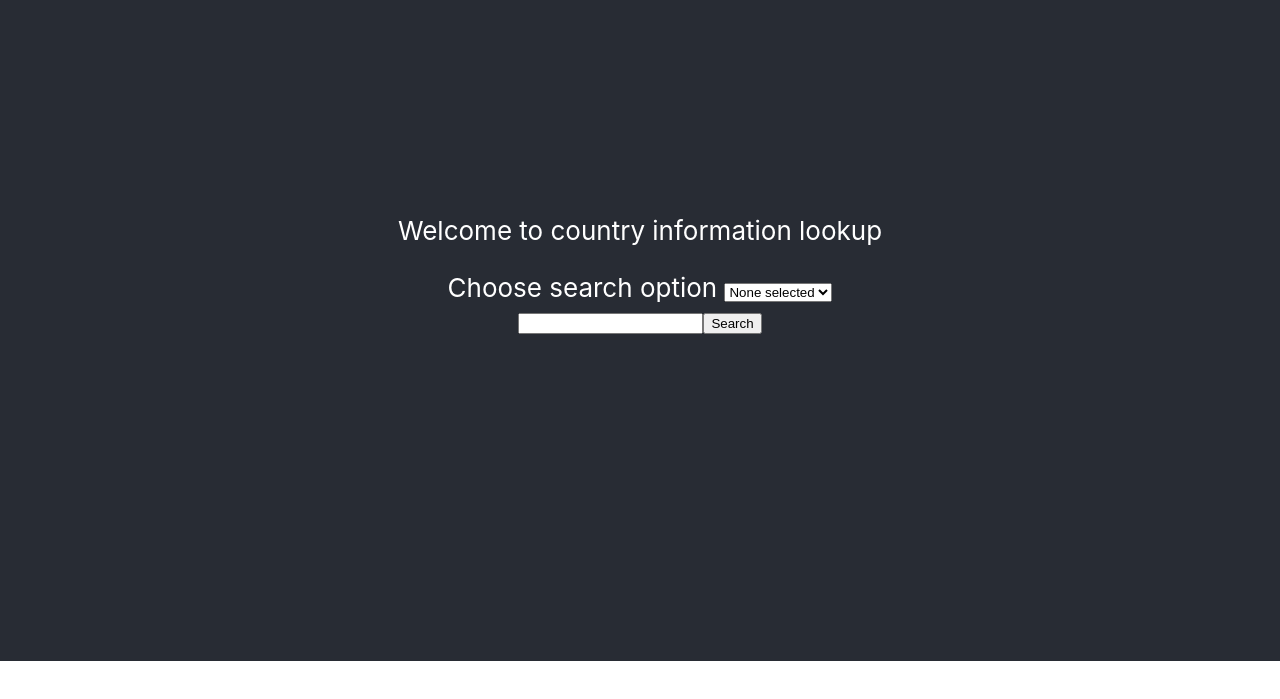
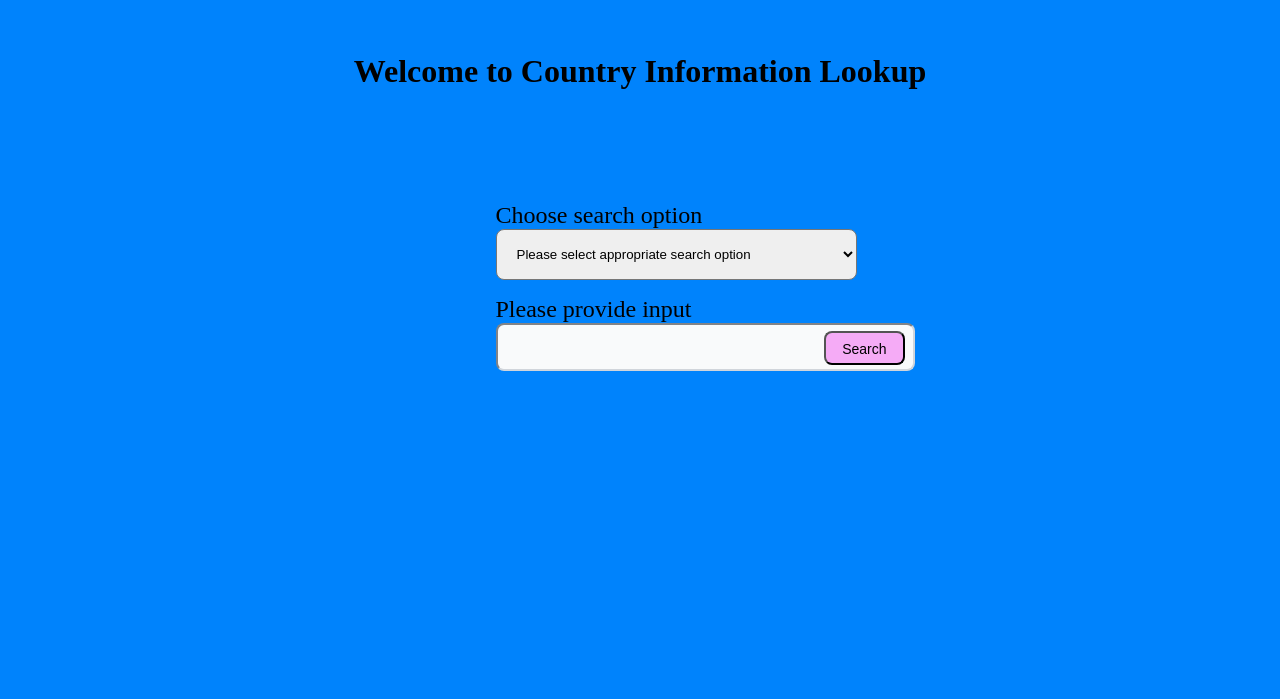
Before and after one commit to developer4551/ase2-countryinfolookup, a React (Create React App) app: page / in a window 1280 px wide. Shown: the part 139-838 px from the top of the page. Before the commit the page ends 800 px from the top, so only its background shows below. Built offline with nearby package versions, Linux system fonts and the light colour scheme.

Commit message:
Issue#4 - UI- Updated landing page UI, added css and tests

```diff
--- a/public/index.html
+++ b/public/index.html
@@ -25,6 +25,7 @@
       Learn how to configure a non-root public URL by running `npm run build`.
     -->
     <title>Welcome to Country Information Lookup</title>
+    <meta name="viewport" content="width=device-width, initial-scale=1.0">
   </head>
   <body>
     <noscript>You need to enable JavaScript to run this app.</noscript>
--- a/src/App.css
+++ b/src/App.css
@@ -1,5 +1,13 @@
+:root {
+  text-align: center;
+  font-family: "Times New Roman", Times, serif;
+  font-size: 1rem;
+}
+
 .App {
   text-align: center;
+  font-family: "Times New Roman", Times, serif;
+  font-size: 1rem;
 }
 
 .App-logo {
@@ -14,14 +22,15 @@
 }
 
 .App-header {
-  background-color: #282c34;
+  background-color: #0083FC;
   min-height: 100vh;
-  display: flex;
   flex-direction: column;
   align-items: center;
-  justify-content: center;
-  font-size: calc(10px + 2vmin);
-  color: white;
+  font-size: 2rem;
+  color: #000000;
+  font-style: normal;
+  font-weight: bold;
+  padding-top: 10rem;
 }
 
 .App-link {
--- a/src/App.js
+++ b/src/App.js
@@ -1,5 +1,4 @@
 import './App.css';
-//import React, { useState } from "react";
 import {
   Routes,
   Route
@@ -11,7 +10,7 @@ function App() {
     <div className="App">
       <header className="App-header">
         <p>
-          Welcome to country information lookup
+          Welcome to Country Information Lookup
         </p>
         <>
           <Routes>
--- a/src/View/HomePage.js
+++ b/src/View/HomePage.js
@@ -1,41 +1,58 @@
-import React from 'react';
+import React, { useState } from 'react';
 import '../App.css';
+import '../css/HomePage.css';
+
 
 const searchDropdownOptions = {
-  'None selected': [
-  'null',
-  'Search by country name, country code, country capital.',
+  'Please select appropriate search option': [
+    'null',
+    'Search by country name, country code, country capital.',
   ],
+  Name: ['name', 'Enter country\'s full name.'],
+  Code: ['alpha', 'Enter country code. '],
   Capital: ['capital', 'Enter country\'s capital.'],
-  Code: ['alpha', 'Enter country code. '],
-  Name: ['name', 'Enter country\'s full name.']
 };
 
 function HomePage() {
+
   return (
-    <div>
-      <div>
-        <div>
-          <div>
-            <label>Choose search option </label>
-            <select name='searchOption'>
+    <div className='app-container'>
+      <div className='search-container'>
+        <div className='inputs-container'>
+          <div className='form-align'>
+            <label for='selectOpt' className='search-dropdown-label'>Choose search option</label>
+            <select
+              name='searchOption'
+              id="selectOpt"
+              className='search-dropdown'
+            >
               {Object.keys(searchDropdownOptions).map((item) => (
-                <option value={
-                  item !== 'None selected' ? item : 'null'
-                }
+                <option
+                  value={
+                    item !== 'Please select a search option' ? item : 'null'
+                  }
                   key={item}
                 >
-                {item}
+                  {item}
                 </option>
               ))}
             </select>
           </div>
-          <div>
-            <div>
-              <div>
-              </div>
-              <input type='search' name='inputText' required/>
-              <button type='submit'>
+          <div className='search-textbox-outer-container'>
+            <div className='search-textbox-inner-container'>
+              <label for='default-search' className='search-dropdown-label'>Please provide input </label>
+
+              <input
+                type='search'
+                id='default-search'
+                className='search-text-box'
+                required
+                name='inputText'
+              />
+              <button
+                type='submit'
+                className='search-text-box-button'
+              >
                 Search
               </button>
             </div>
--- /dev/null
+++ b/src/css/HomePage.css
@@ -0,0 +1,108 @@
+.app-container {
+    display: flex;
+    padding: 3rem;
+    flex-direction: column;
+    align-items: center;
+    height: 100%;
+    font-style: normal;
+
+    @media (min-width: 1024px) {
+        height: 100vh;
+    }
+}
+
+.inputs-container {
+    margin-top: 1rem;
+    flex-direction: column;
+    align-items: center;
+    display: flex;
+}
+
+.search-dropdown-label {
+    font-size: 1.5rem;
+    font-style: normal;
+    font-weight: normal;
+
+    display: flex;
+    position: relative;
+    top: 0;
+    bottom: 0;
+    left: 0;
+    padding-left: 0rem;
+    align-items: center;
+}
+
+.search-dropdown {
+    padding: 1rem;
+    border-radius: 0.5rem;
+    outline-style: none;
+    font-weight: 500;
+    margin-bottom: 1rem;
+    width: 125%;
+    margin-left:0rem;
+}
+
+.search-container {
+    padding: 1rem;
+    margin-bottom: 0.5rem;
+    border-radius: 0.5rem;
+    align-items: center;
+}
+
+.search-textbox-outer-container {
+    width: 100%;
+}
+
+.search-textbox-inner-container {
+    position: relative;
+    border-radius: 0.5rem;
+    width: 145%;
+}
+.search-label {
+    display: flex;
+    position: relative;
+    top: 0;
+    bottom: 0;
+    left: 0;
+    padding-left: 0rem;
+}
+
+.search-text-box {
+    display: block;
+    padding: 0.5rem;
+    padding-left: 2.5rem;
+    border-radius: 0.5rem;
+    border-width: 2px;
+    border-color: #D1D5DB;
+    outline-style: none;
+    width: 100%;
+    font-size: 0.5rem;
+    line-height: 1.75rem;
+    font-weight: 500;
+    color: #111827;
+    background-color: #F9FAFB;
+}
+
+.search-text-box-button {
+    position: absolute;
+    bottom: 0.375rem;
+    right: 0.625rem;
+    padding-top: 0.35rem;
+    padding-bottom: 0.25rem;
+    padding-left: 1rem;
+    padding-right: 1rem;
+    border-radius: 0.5rem;
+    font-size: 0.875rem;
+    line-height: 1.25rem;
+    font-weight: 500;
+    color: #000000;
+    background-color: #F5ABF6;
+}
+
+button.search-text-box-button:hover {
+    cursor:pointer;
+}
+
+.form-align {
+    align-items:center;
+}
```
Also changed, not shown: 1 other file (tests, documents, lock files or other folders).
